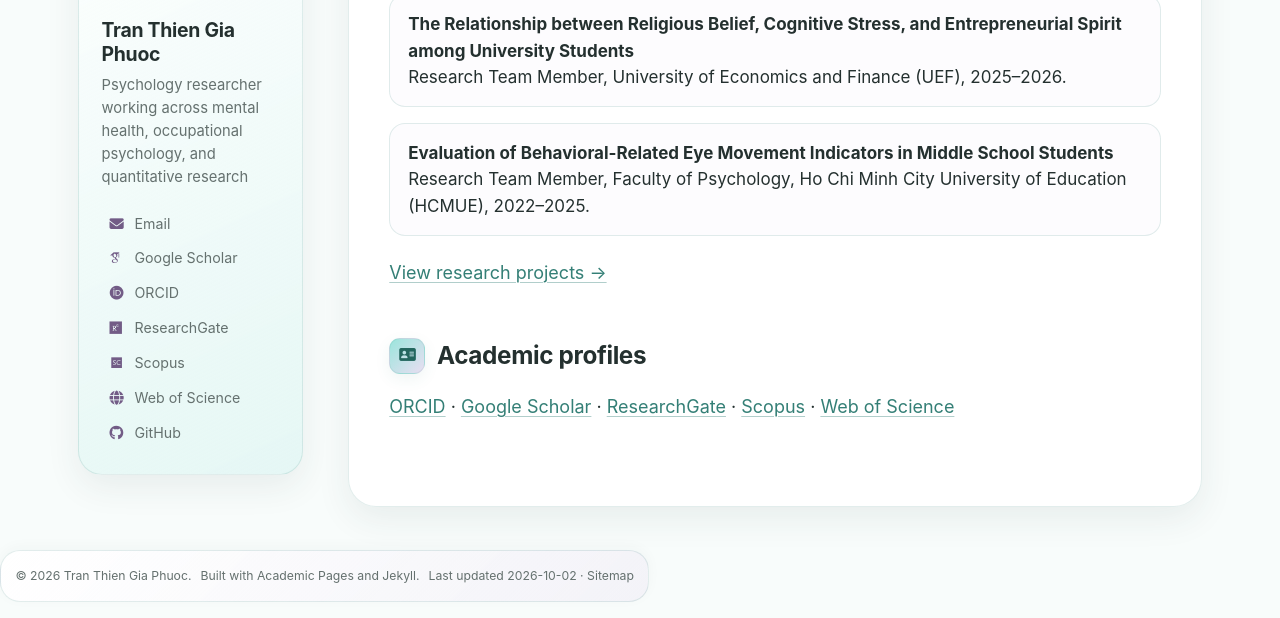
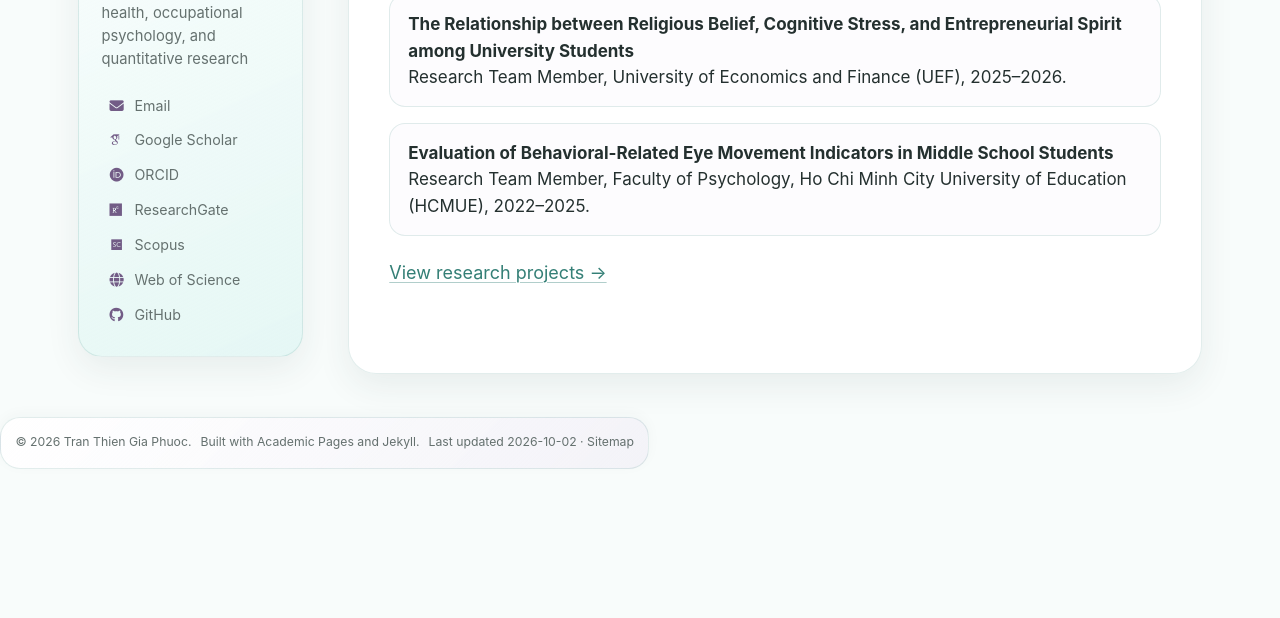
Before and after one commit to ttgpPsychMH/ttgpPsychMH.github.io, a Jekyll site: the page built from _pages/about.md, in a window 1280 px wide and 900 px high, scrolled down 1732 px, cut to the strip 282-900 px from the top of the window. Built offline with Jekyll 4.4.1, drawn with Linux system fonts in a browser that asks for light colours; some web fonts are replaced; a script that is not in the unit is left out; after the commit the page ends 2498 px from its top, so only the background shows below that.

Commit message:
Remove duplicated academic profiles section from homepage

```diff
--- a/_pages/about.md
+++ b/_pages/about.md
@@ -57,7 +57,3 @@ My research experience includes study design, data collection, manuscript prepar
 </div>
 
 [View research projects →](/projects/)
-
-## Academic profiles
-
-[ORCID](https://orcid.org/0000-0002-7104-8859) · [Google Scholar](https://scholar.google.com/citations?user=w4dB_uUAAAAJ) · [ResearchGate](https://www.researchgate.net/profile/Gia-Phuoc-Tran-Thien) · [Scopus](https://www.scopus.com/authid/detail.uri?authorId=58247687800) · [Web of Science](https://www.webofscience.com/wos/author/record/2298566)
```
